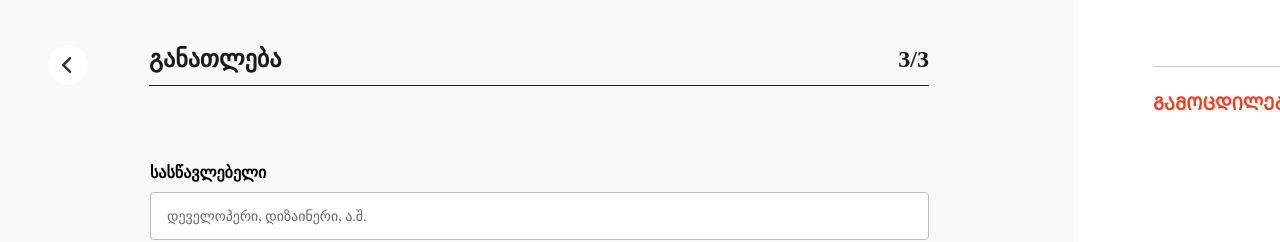
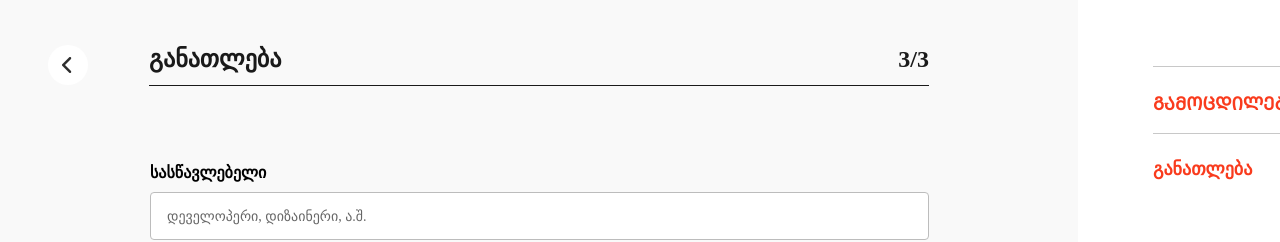
Before and after one commit to lukakhutsishvili/CVgenerator, a React (Vite) app: page /Education in a window 1280 px wide. Shown: the top 242 px of the page. Built offline with nearby package versions, Linux system fonts and the light colour scheme; a web font is replaced by a local one.

Commit message:
added education data in Cvvomp

```diff
--- a/src/components/CVcomponent.tsx
+++ b/src/components/CVcomponent.tsx
@@ -17,6 +17,16 @@ interface ExperienceItem {
   description: string;
 }
 
+type EducationData = {
+  education: {
+    school: string;
+    quality: string;
+    startingDate: string;
+    finishingDate: string;
+    description: string;
+  }[];
+};
+
 function CVcomponent() {
   const location = useLocation();
 
@@ -28,6 +38,11 @@ function CVcomponent() {
   const experienceDataString = localStorage.getItem("experienceFormData");
   const experienceData: ExperienceItem[] | null = experienceDataString
     ? JSON.parse(experienceDataString).experience
+    : null;
+
+  const educationDataString = localStorage.getItem("educationFormData");
+  const educationData: EducationData[] | null = educationDataString
+    ? JSON.parse(educationDataString).education
     : null;
 
   return (
@@ -70,6 +85,22 @@ function CVcomponent() {
             ))}
         </>
       )}
+      {location.pathname !== "/Home" &&
+        location.pathname !== "/PersonalInfo" &&
+        location.pathname !== "/Experience" && (
+          <>
+            <Divider />
+            <Experience>განათლება</Experience>
+            {experienceData &&
+              experienceData.map((item, index) => (
+                <ExperienceItemWrapper key={index}>
+                  <Position>{`${item.position} ${item.employer}`}</Position>
+                  <Date>{`${item.startingDate} ${item.finishingDate}`}</Date>
+                  <Description>{item.description}</Description>
+                </ExperienceItemWrapper>
+              ))}
+          </>
+        )}
     </div>
   );
 }
--- a/src/components/customSelect.tsx
+++ b/src/components/customSelect.tsx
@@ -34,7 +34,7 @@ const CustomSelect: React.FC<CustomSelectProps> = ({
     if (selectedOption !== defaultValue) {
       setValue(`education.${index}.quality`, selectedOption);
     }
-    if (selectedOption !== defaultValue) {
+    if (selectedOption === defaultValue) {
       setError(`education.${index}.quality`, {
         type: "manual",
         message: "Please select a different option",
@@ -46,7 +46,7 @@ const CustomSelect: React.FC<CustomSelectProps> = ({
   console.log(errors);
 
   const getBorderColor = () => {
-    const value = watch(`education.${index}.description`);
+    const value = watch(`education.${index}.quality`);
     const hasSubmitted = submitCount > 0;
     const error = errors?.education?.[index]?.quality;
 
```
